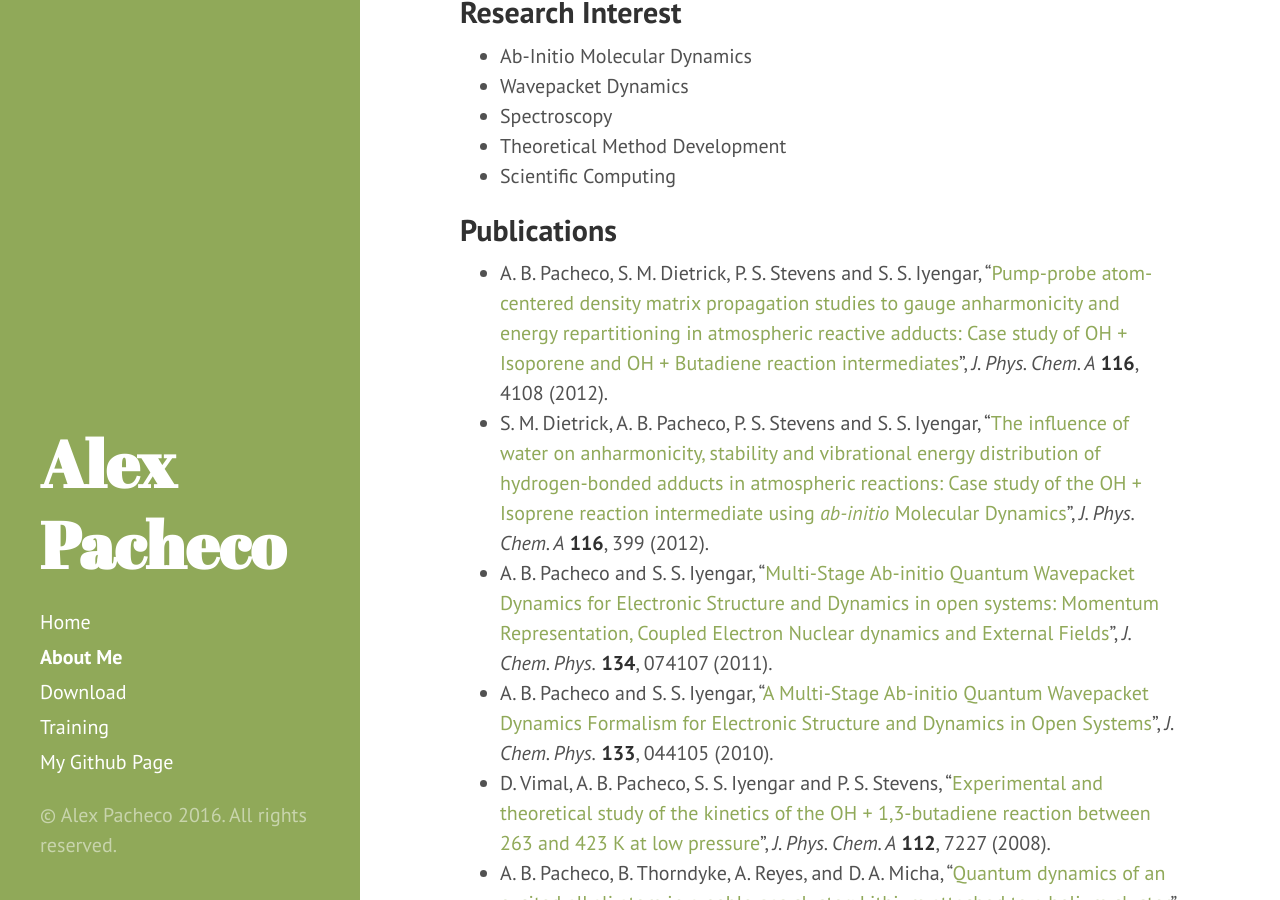
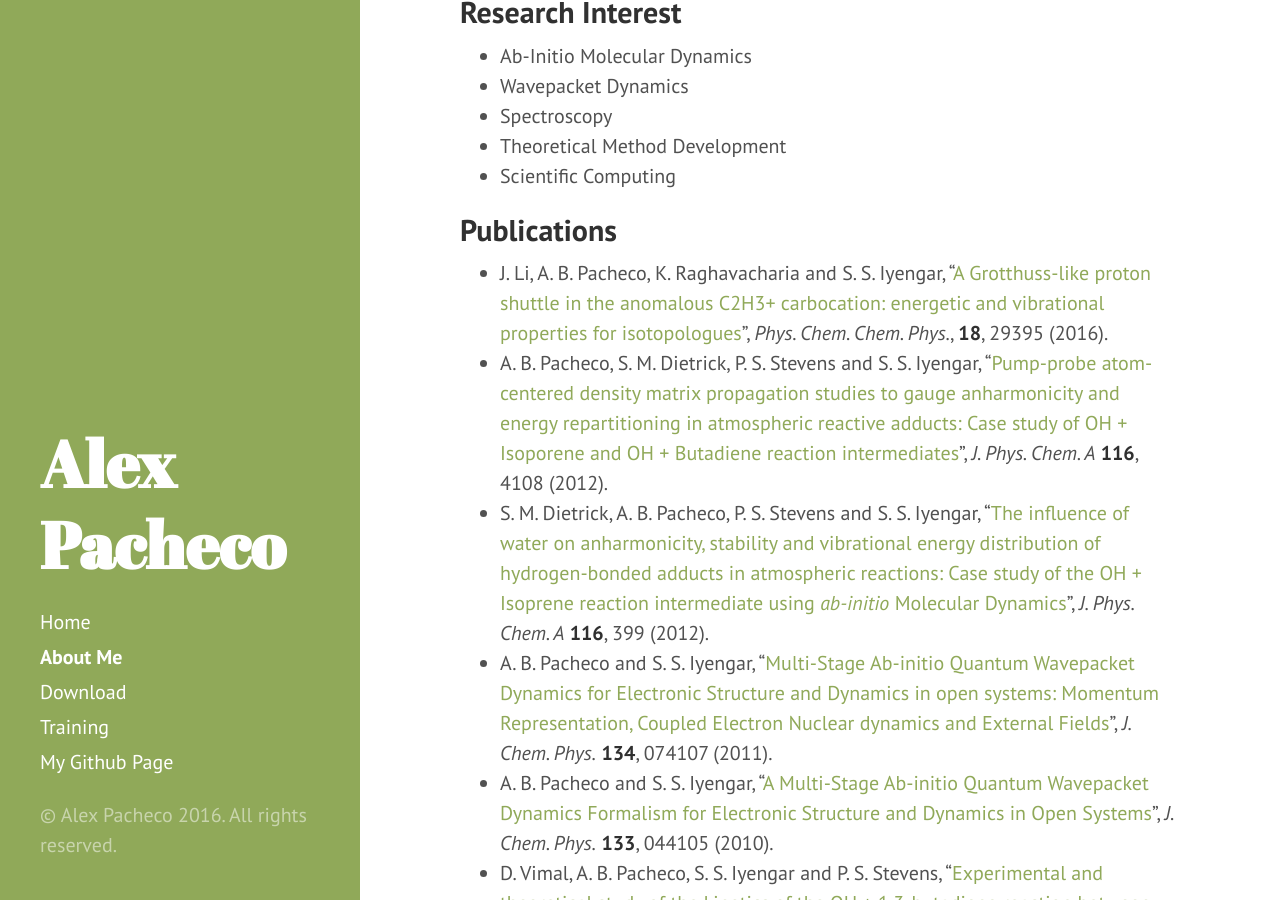
Before and after one commit to alexpacheco/alexpacheco.github.io, a Jekyll site: the page built from aboutme.md, in a window 1280 px wide and 900 px high, scrolled down 532 px. Built offline with Jekyll 4.4.1, drawn with Linux system fonts in a browser that asks for light colours.

Commit message:
Added PCCP paper

```diff
--- a/aboutme.md
+++ b/aboutme.md
@@ -23,6 +23,7 @@ title: About Me
  * Scientific Computing
 
 ## Publications
+ * J. Li, A. B. Pacheco, K. Raghavacharia and S. S. Iyengar, "[A Grotthuss-like proton shuttle in the anomalous C2H3+ carbocation: energetic and vibrational properties for isotopologues](http://pubs.rsc.org/-/content/articlelanding/2016/cp/c6cp04450f#!divAbstract)", _Phys. Chem. Chem. Phys._, __18__, 29395 (2016).
  * A. B. Pacheco, S. M. Dietrick, P. S. Stevens and S. S. Iyengar, "<a href="http://pubs.acs.org/doi/abs/10.1021/jp212330e">Pump-probe atom-centered density matrix propagation studies to gauge anharmonicity and energy repartitioning in atmospheric reactive adducts: Case study of OH + Isoporene and OH + Butadiene reaction intermediates</a>", <em>J. Phys. Chem. A</em> <strong>116</strong>, 4108 (2012).
  * S. M. Dietrick, A. B. Pacheco, P. S. Stevens and S. S. Iyengar, "<a href="http://pubs.acs.org/doi/abs/10.1021/jp204511v">The influence of water on anharmonicity, stability and vibrational energy distribution of hydrogen-bonded adducts in atmospheric reactions: Case study of the OH + Isoprene reaction intermediate using <i>ab-initio</i> Molecular Dynamics</a>", <em> J. Phys. Chem. A</em> <strong>116</strong>, 399 (2012).
  * A. B. Pacheco and S. S. Iyengar, "<a href="http://jcp.aip.org/resource/1/jcpsa6/v134/i7/p074107_s1">Multi-Stage Ab-initio Quantum Wavepacket Dynamics for Electronic Structure and Dynamics in open systems: Momentum Representation, Coupled Electron Nuclear dynamics and External Fields</a>", <em>J. Chem. Phys.</em> <strong> 134</strong>, 074107 (2011).
```
